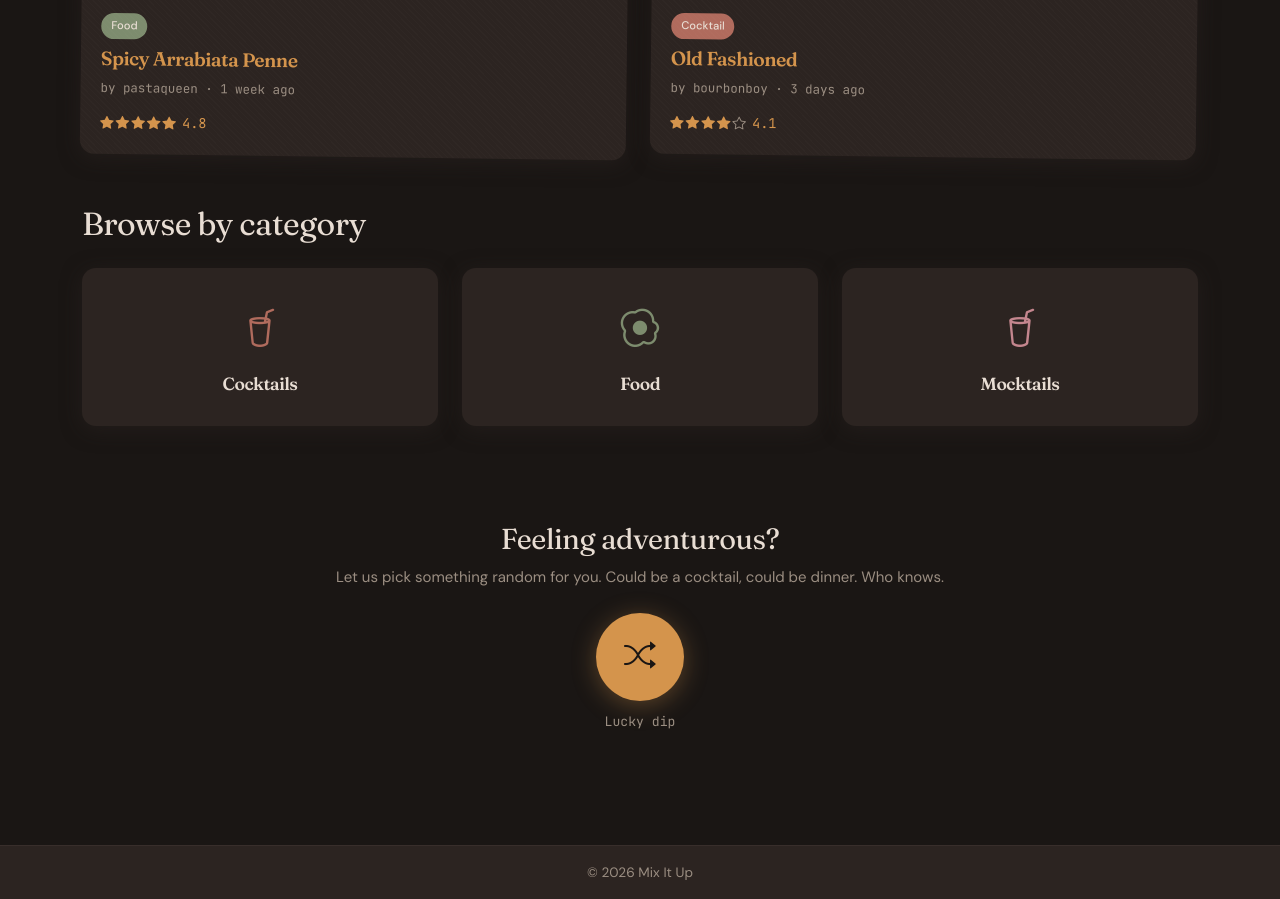
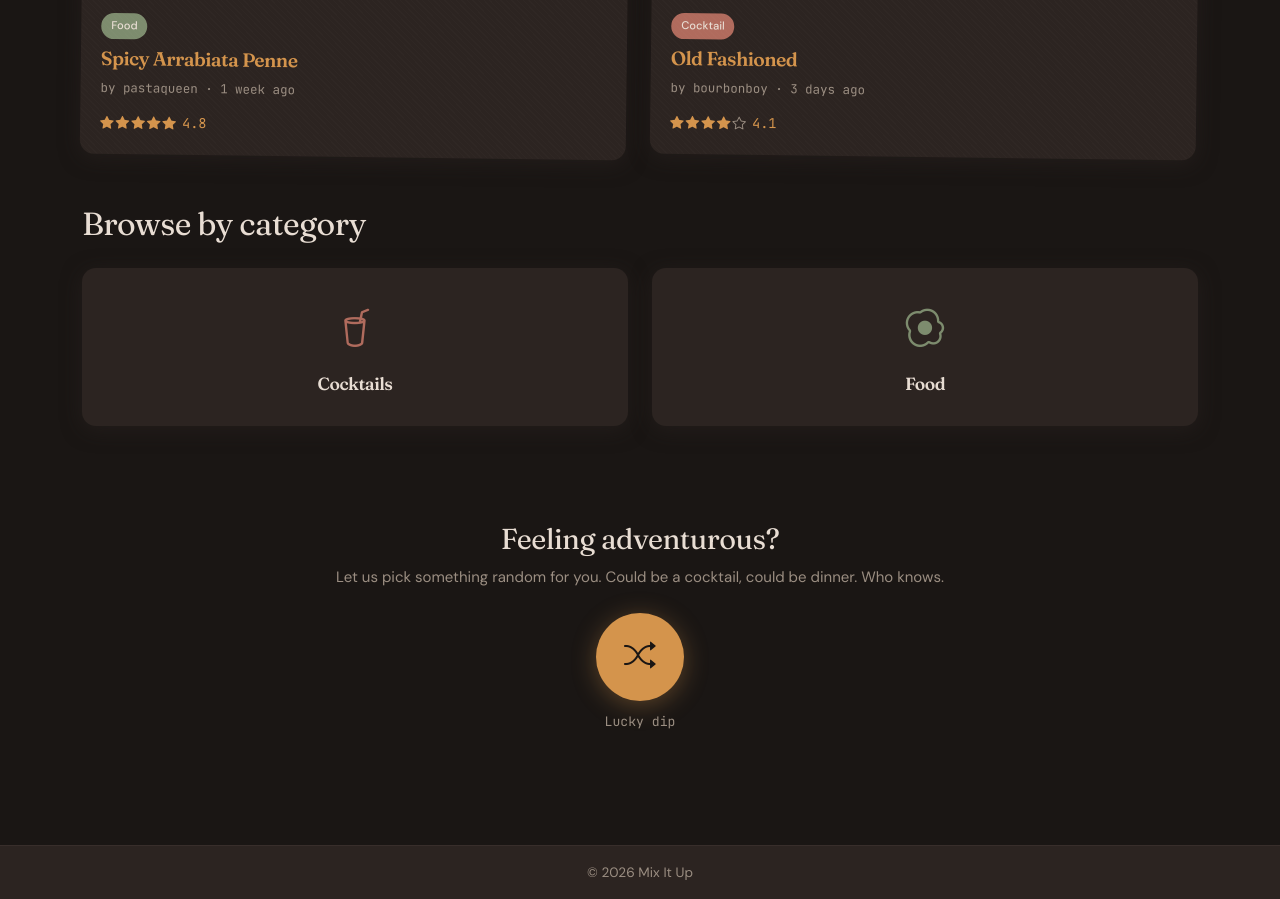
Before and after one commit to mangomaza/CITS5505-Group-Project, a Python web app: template app/templates/index.html in a window 1280 px wide. Shown: the part 1260-2159 px from the top of the page. Run offline with Jinja, Linux system fonts and the light colour scheme; the template is opened without the code that fills it, so the values that code supplies are empty.

Commit message:
remove mocktail references from app (#34)
closes #33

```diff
--- a/app/static/css/index.css
+++ b/app/static/css/index.css
@@ -87,7 +87,6 @@
 
 .category-cocktail i { color: var(--mix-secondary); }
 .category-food i     { color: var(--mix-tertiary); }
-.category-mocktail i { color: #C4868E; }
 
 /* ---- Random Section ---- */
 .random-section {
--- a/app/static/css/style.css
+++ b/app/static/css/style.css
@@ -190,16 +190,6 @@ h1, h2, h3, h4, h5, h6 {
 /* ---- Category Badges ---- */
 .badge-cocktail {
   background-color: var(--mix-secondary);
-  color: var(--mix-text);
-  font-size: 0.7rem;
-  font-weight: 500;
-  padding: 4px 10px;
-  border-radius: 20px;
-  display: inline-block;
-}
-
-.badge-mocktail {
-  background-color: #C4868E;
   color: var(--mix-text);
   font-size: 0.7rem;
   font-weight: 500;
--- a/app/templates/create_recipe.html
+++ b/app/templates/create_recipe.html
@@ -63,7 +63,6 @@
                   <select class="form-select" id="recipeCategory">
                     <option value="">Select a category</option>
                     <option value="cocktail">Cocktail</option>
-                    <option value="mocktail">Mocktail</option>
                     <option value="food">Food</option>
                   </select>
                 </div>
--- a/app/templates/index.html
+++ b/app/templates/index.html
@@ -172,7 +172,7 @@
     <section class="container my-5">
       <h2 class="mb-4">Browse by category</h2>
       <div class="row g-4">
-        <div class="col-md-4">
+        <div class="col-md-6">
           <a href="recipes.html" class="text-decoration-none">
             <div class="category-card category-cocktail">
               <i class="bi bi-cup-straw"></i>
@@ -180,19 +180,11 @@
             </div>
           </a>
         </div>
-        <div class="col-md-4">
+        <div class="col-md-6">
           <a href="recipes.html" class="text-decoration-none">
             <div class="category-card category-food">
               <i class="bi bi-egg-fried"></i>
               <h3>Food</h3>
-            </div>
-          </a>
-        </div>
-        <div class="col-md-4">
-          <a href="recipes.html" class="text-decoration-none">
-            <div class="category-card category-mocktail">
-              <i class="bi bi-cup-straw"></i>
-              <h3>Mocktails</h3>
             </div>
           </a>
         </div>
```
Also changed, not shown: README.md.
